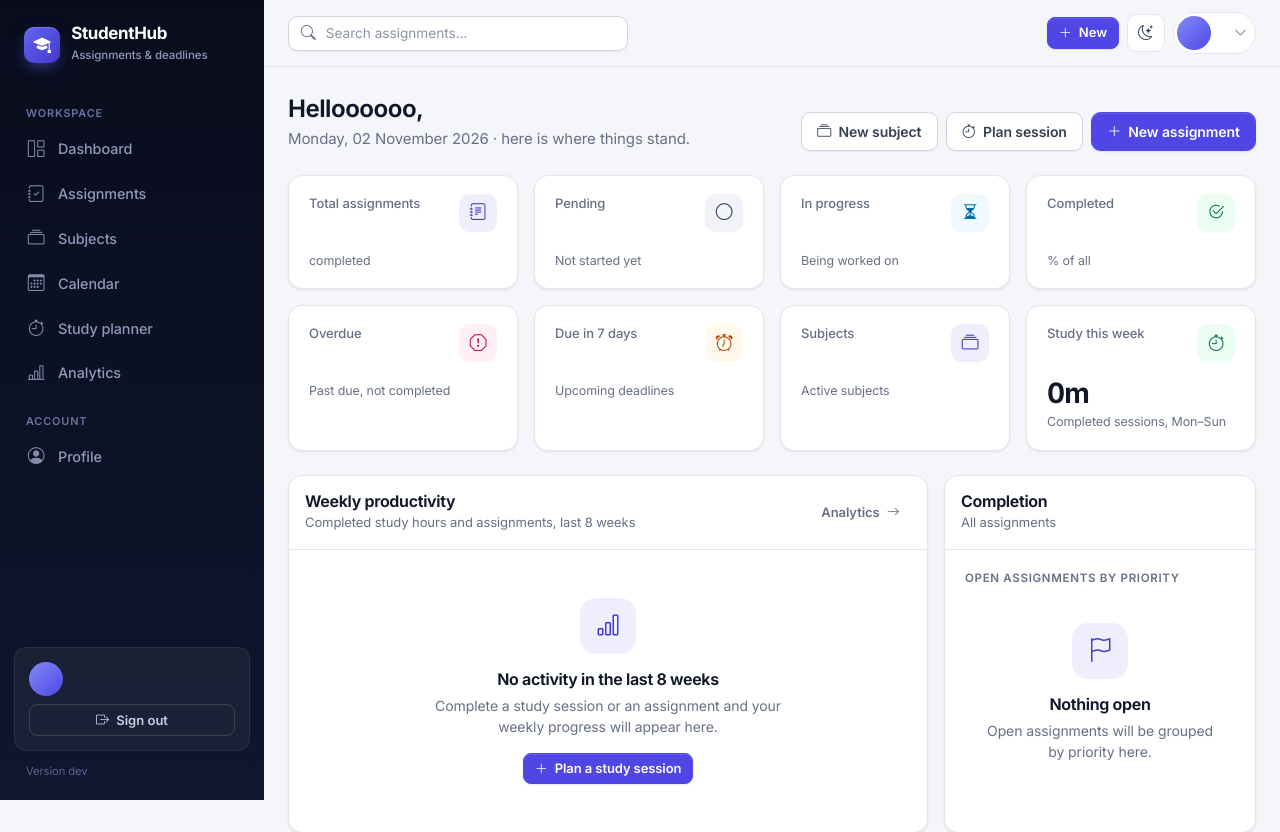
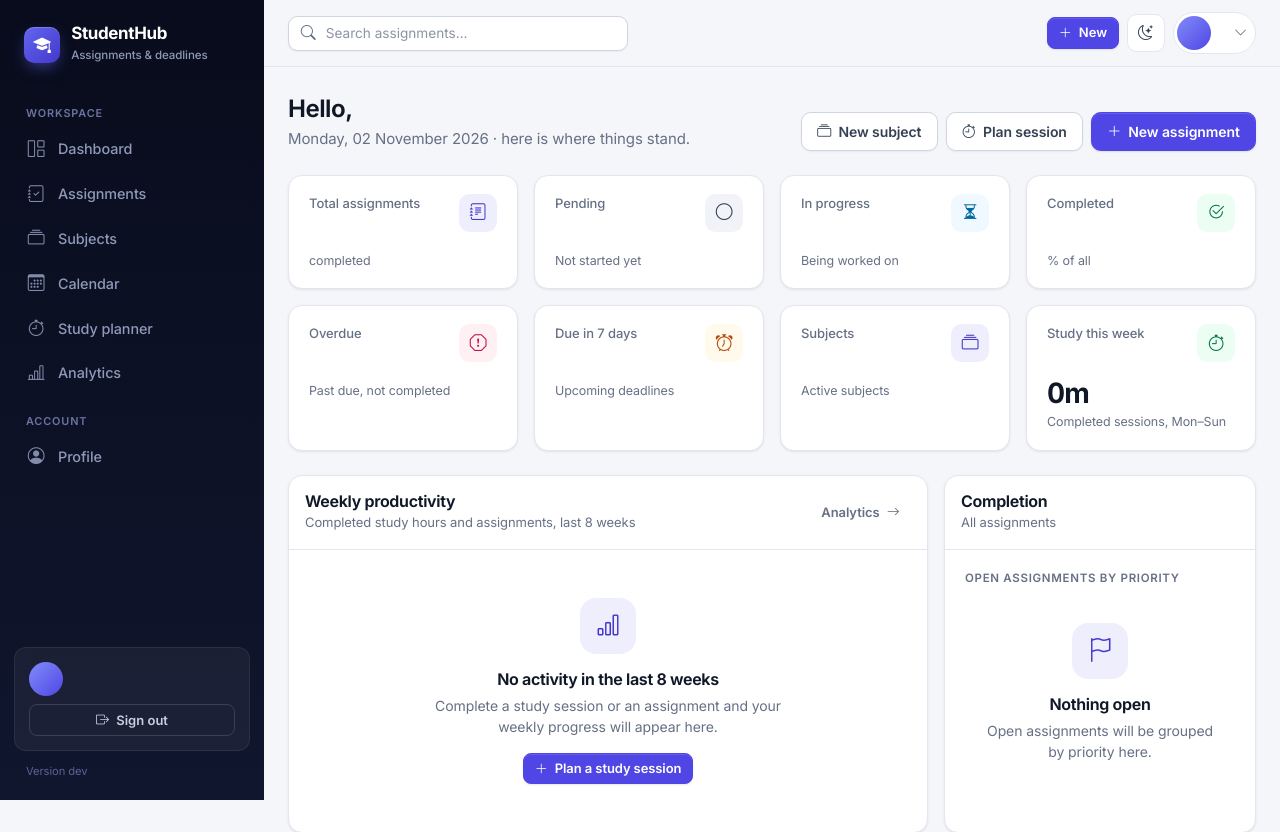
Before and after one commit to vidhi285/studenthub-assignment-tracker, a Flask app: template templates/dashboard.html in a window 1280 px wide. Shown: the top 832 px of the page. Run offline with Flask 3, Linux system fonts and the light colour scheme; the template is opened without the code that fills it, so the values that code supplies are empty; parts of the project's set-up code (start-up, migrations or seed data) failed here and were passed over; some libraries are stand-ins or nearby versions.

Commit message:
Final commit done

```diff
--- a/templates/dashboard.html
+++ b/templates/dashboard.html
@@ -1,7 +1,7 @@
 {% extends "base.html" %}
 {% block title %}Dashboard{% endblock %}
 {% block content %}
-{% call ui.page_header("Helloooooo, " ~ current_user.first_name, today | datefmt("%A, %d %B %Y") ~ " · here is where things stand.") %}
+{% call ui.page_header("Hello, " ~ current_user.first_name, today | datefmt("%A, %d %B %Y") ~ " · here is where things stand.") %}
   <a class="btn btn-light" href="{{ url_for('subjects.create') }}"><i class="bi bi-collection"></i>New subject</a>
   <a class="btn btn-light" href="{{ url_for('study.create') }}"><i class="bi bi-stopwatch"></i>Plan session</a>
   <a class="btn btn-primary" href="{{ url_for('assignments.create') }}"><i class="bi bi-plus-lg"></i>New assignment</a>
```
